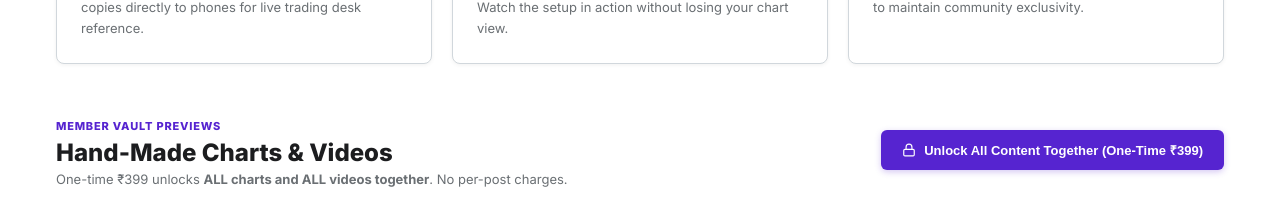
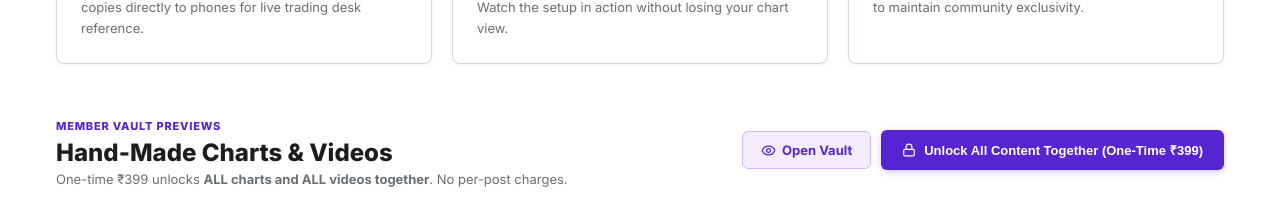
Before and after one commit to tradinghath-rgb/tradinghath-web, a Next.js app: page / in a window 1280 px wide. Shown: the part 1260-1465 px from the top of the page. Built offline with nearby package versions, Linux system fonts and the light colour scheme.

Commit message:
feat: add Open Vault button in Member Vault Previews section

```diff
--- a/src/app/page.tsx
+++ b/src/app/page.tsx
@@ -932,6 +932,27 @@ export default function HomePage() {
                 <CheckCircle2 size={15} color="#ffffff" /> Payment Already Done • Open Vault
               </Link>
             ) : (
+              <div style={{ display: 'flex', alignItems: 'center', gap: '10px', flexWrap: 'wrap' }}>
+                <Link
+                  href="/dashboard"
+                  style={{
+                    fontSize: '13px',
+                    fontWeight: '700',
+                    color: '#5624d0',
+                    padding: '10px 18px',
+                    borderRadius: '6px',
+                    textDecoration: 'none',
+                    border: '1.5px solid #d8b4fe',
+                    backgroundColor: '#f3ecfc',
+                    display: 'inline-flex',
+                    alignItems: 'center',
+                    gap: '6px',
+                    transition: 'all 0.15s ease'
+                  }}
+                >
+                  <Eye size={15} /> Open Vault
+                </Link>
+
                 <button
                   onClick={scrollToPricing}
                   className="btn-trading-glow"
@@ -939,6 +960,7 @@ export default function HomePage() {
                 >
                   <Lock size={14} /> Unlock All Content Together (One-Time ₹399)
                 </button>
+              </div>
             )}
           </div>
 
```
Lines whose indentation alone changed are shown as unchanged.
